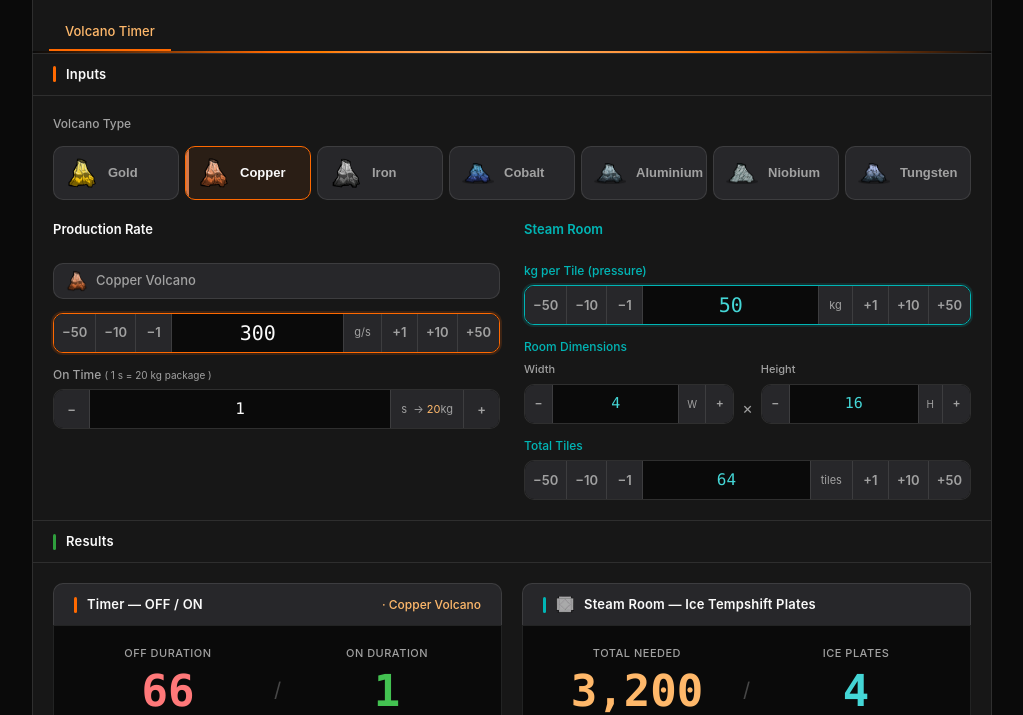
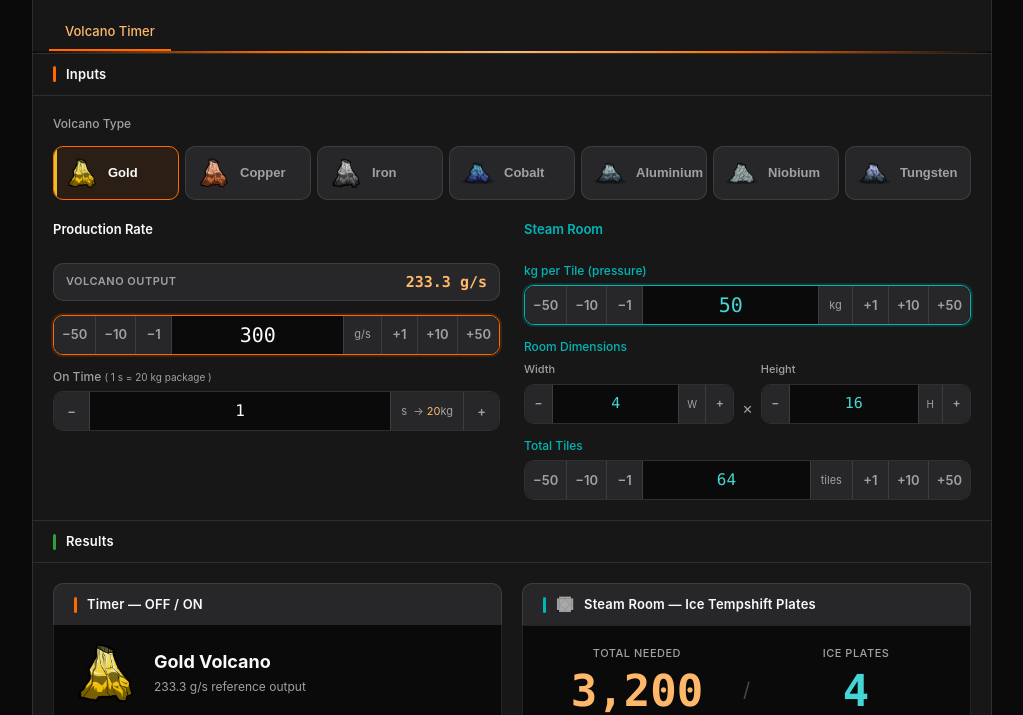
Before and after one commit to zheavyOfficial/oni-tools, a website: page index.html in a window 1280 px wide. Shown: the part 85-800 px from the top of the page, without its empty margins (128-1151 px from the left). Drawn offline with Linux system fonts and the light colour scheme; a small style sheet from the web is missing.

Commit message:
feat: replace volcano badge with vol-info + large vol-card in results
Near rate input: shows "Volcano Output" label + reference g/s rate.
In timer results: large card (64px icon + name + rate) replaces the
small bar-vol-tag text. Default selection changed to Gold. Volcano
selector remains label-only — rate input and results are unaffected.

Co-Authored-By: Claude Opus 4.6 <noreply@anthropic.com>

```diff
--- a/index.html
+++ b/index.html
@@ -163,10 +163,10 @@
         <div class="timer-col">
           <span class="lbl important">Production Rate</span>
 
-          <!-- Volcano badge (updated by JS when a volcano is selected) -->
-          <div class="vol-badge" id="vol-badge" aria-live="polite">
-            <img id="vol-badge-img" src="" alt="" class="vol-badge-icon" style="display:none">
-            <span id="vol-badge-name">No volcano selected</span>
+          <!-- Volcano output info (reference rate for selected volcano) -->
+          <div class="vol-info" id="vol-info" aria-live="polite">
+            <span class="vol-info-label">Volcano Output</span>
+            <span class="vol-info-rate" id="vol-info-rate">— g/s</span>
           </div>
 
           <div class="step-wrap highlight" id="rate-wrap">
@@ -273,8 +273,16 @@
         <div class="block-bar result-section-bar">
           <div class="bar-accent orange" aria-hidden="true"></div>
           <span class="bar-title">Timer — OFF / ON</span>
-          <span class="bar-vol-tag" id="bar-vol-tag"></span>
         </div>
+        <!-- Large volcano card -->
+        <div class="vol-card" id="vol-card" aria-live="polite">
+          <img id="vol-card-img" src="" alt="" class="vol-card-icon" style="display:none">
+          <div class="vol-card-body">
+            <div class="vol-card-name" id="vol-card-name">—</div>
+            <div class="vol-card-rate" id="vol-card-rate"></div>
+          </div>
+        </div>
+
         <div class="timer-main" aria-live="polite">
           <div class="t-block">
             <div class="t-lbl">Off Duration</div>
--- a/main.js
+++ b/main.js
@@ -67,28 +67,31 @@
     btn.setAttribute('aria-checked', 'true');
 
     const volName = btn.dataset.vol;
-    updateVolBadge(volName);
+    updateVolDisplay(volName);
   }
 
-  function updateVolBadge(name) {
-    const volcano = VOLCANOES.find(v => v.name === name);
-    const badgeName = el('vol-badge-name');
-    const badgeImg  = el('vol-badge-img');
-    const barTag    = el('bar-vol-tag');
+  function updateVolDisplay(name) {
+    const volcano  = VOLCANOES.find(v => v.name === name);
+    const infoRate = el('vol-info-rate');
+    const cardImg  = el('vol-card-img');
+    const cardName = el('vol-card-name');
+    const cardRate = el('vol-card-rate');
 
     if (volcano) {
-      badgeName.textContent = volcano.name + ' Volcano';
+      infoRate.textContent = volcano.rate + ' g/s';
       const imgSrc = 'assets/images/' + volcano.name.toLowerCase() + '_volcano.png';
-      badgeImg.src = imgSrc;
-      badgeImg.alt = volcano.name;
-      badgeImg.style.display = '';
-      badgeImg.onerror = function () { badgeImg.style.display = 'none'; };
-      barTag.textContent = '· ' + volcano.name + ' Volcano';
+      cardImg.src  = imgSrc;
+      cardImg.alt  = volcano.name;
+      cardImg.style.display = '';
+      cardImg.onerror = function () { cardImg.style.display = 'none'; };
+      cardName.textContent = volcano.name + ' Volcano';
+      cardRate.textContent = volcano.rate + ' g/s reference output';
     } else {
-      badgeName.textContent = 'No volcano selected';
-      badgeImg.style.display = 'none';
-      badgeImg.src = '';
-      barTag.textContent = '';
+      infoRate.textContent = '— g/s';
+      cardImg.style.display = 'none';
+      cardImg.src  = '';
+      cardName.textContent = '—';
+      cardRate.textContent = '';
     }
   }
 
@@ -287,12 +290,12 @@
   function init() {
     wireEvents();
 
-    // Default to Copper (rate 300 g/s matches the default rate input value)
-    const defaultBtn = document.querySelector('.vol-btn[data-vol="Copper"]');
+    // Default to Gold Volcano
+    const defaultBtn = document.querySelector('.vol-btn[data-vol="Gold"]');
     if (defaultBtn) {
       defaultBtn.classList.add('active');
       defaultBtn.setAttribute('aria-checked', 'true');
-      updateVolBadge('Copper');
+      updateVolDisplay('Gold');
     }
 
     recalc();
--- a/styles.css
+++ b/styles.css
@@ -357,35 +357,58 @@ body {
 /* ── Timer column ── */
 .timer-col { display: flex; flex-direction: column; gap: 14px; }
 
-/* volcano badge (near rate input) */
-.vol-badge {
+/* volcano output info row (near rate input) */
+.vol-info {
   display: flex;
   align-items: center;
-  gap: 8px;
+  justify-content: space-between;
   padding: 6px 12px;
   background: var(--secondary);
   border: 1px solid var(--border);
   border-radius: var(--radius);
-  font-size: 13px;
-  font-weight: 500;
+  min-height: 36px;
+}
+.vol-info-label {
+  font-size: 11px;
+  font-weight: 600;
+  text-transform: uppercase;
+  letter-spacing: 0.5px;
   color: var(--muted-foreground);
-  min-height: 36px;
-  line-height: 1.3;
 }
-.vol-badge-icon {
-  width: 22px;
-  height: 22px;
+.vol-info-rate {
+  font-family: 'SFMono-Regular', Consolas, 'Liberation Mono', Menlo, monospace;
+  font-size: 15px;
+  font-weight: 700;
+  color: var(--chart-1);
+}
+
+/* large volcano card in timer result */
+.vol-card {
+  display: flex;
+  align-items: center;
+  gap: 16px;
+  background: var(--background);
+  border: 1px solid var(--border);
+  border-top: none;
+  padding: 16px 20px;
+}
+.vol-card-icon {
+  width: 64px;
+  height: 64px;
   object-fit: contain;
   flex-shrink: 0;
 }
-
-/* volcano tag in results bar */
-.bar-vol-tag {
+.vol-card-body { display: flex; flex-direction: column; }
+.vol-card-name {
+  font-size: 18px;
+  font-weight: 700;
+  color: var(--foreground);
+  line-height: 1.3;
+}
+.vol-card-rate {
   font-size: 12px;
-  font-weight: 500;
-  color: var(--chart-1);
-  margin-left: auto;
-  white-space: nowrap;
+  color: var(--muted-foreground);
+  margin-top: 4px;
 }
 
 /* ── Steam column ── */
```
